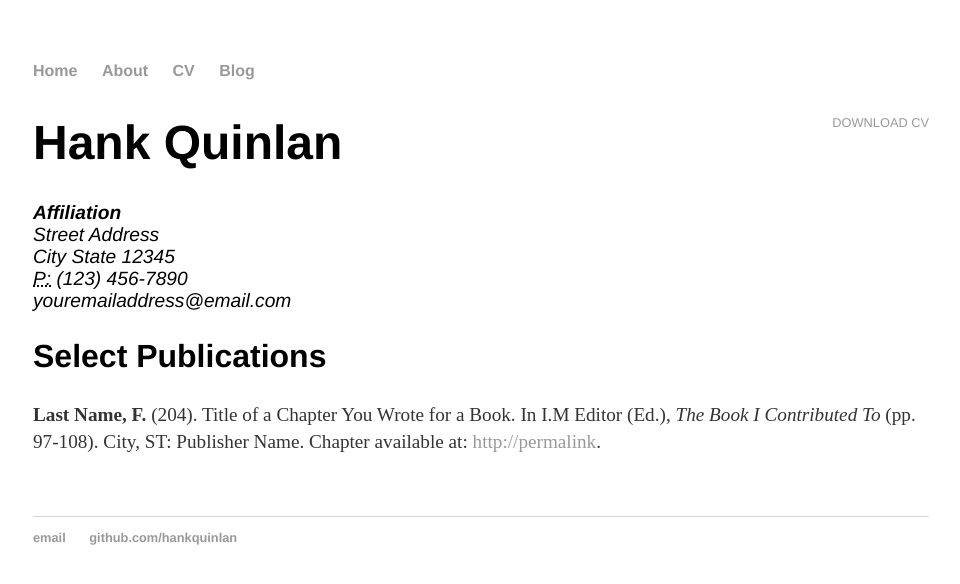
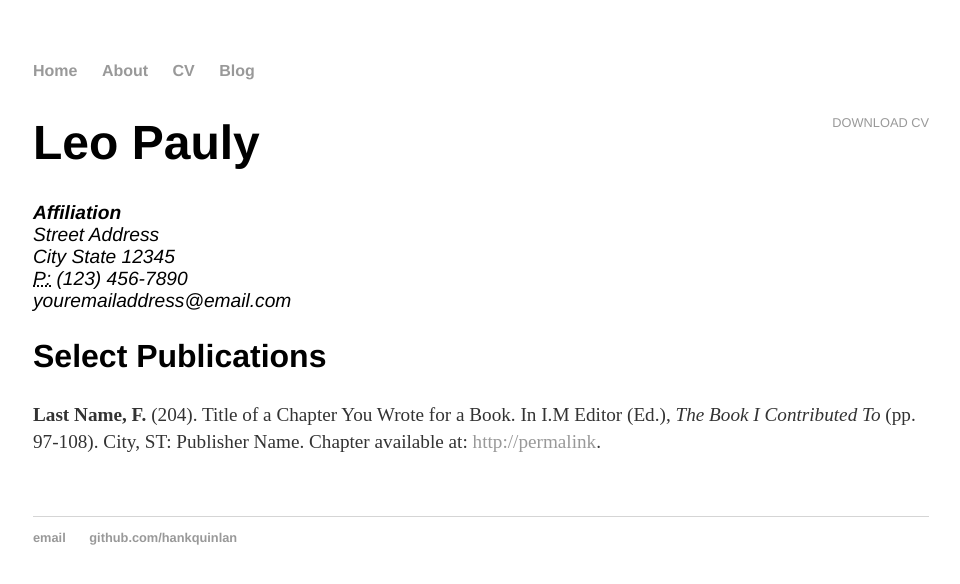
Before and after one commit to leopauly/leopauly.github.io, a Jekyll site: the page built from cv/index.html, in a window 1280 px wide. Shown: the top 584 px of the page, without its empty margins (159-1119 px from the left). Built offline with Jekyll 4.4.1, drawn with Linux system fonts in a browser that asks for light colours.

Commit message:
Update index.html

```diff
--- a/cv/index.html
+++ b/cv/index.html
@@ -5,7 +5,7 @@ title: CV of Your Name
 
 	<div class="cv">
 		<a href="#" class="download" title="Download CV as PDF">Download CV</a>
-					<h1>Hank Quinlan</h1>
+					<h1>Leo Pauly</h1>
 					<address>
 					<strong>Affiliation</strong><br>
 					Street Address<br>
```
